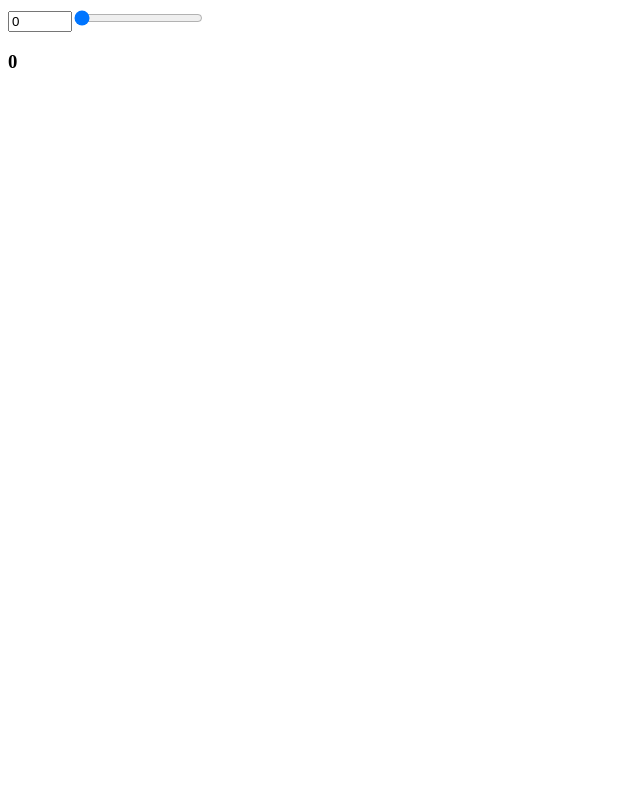
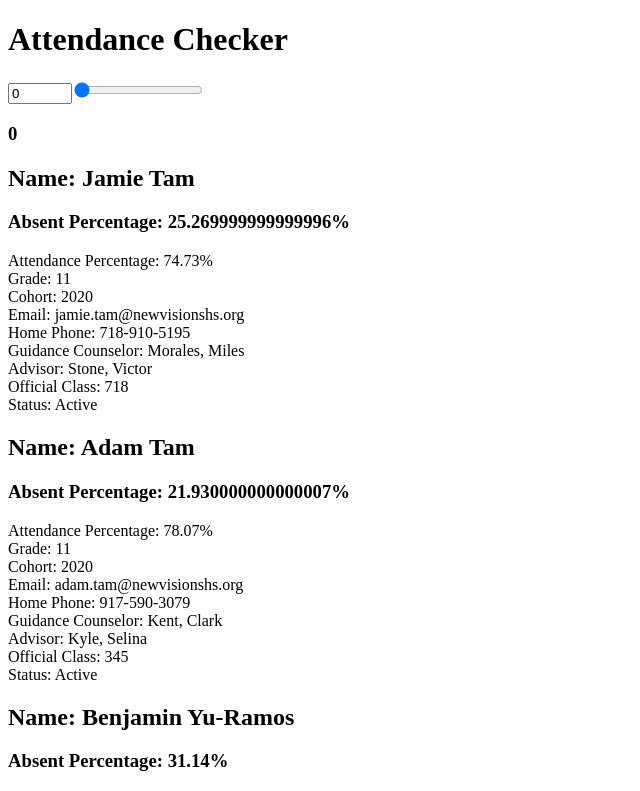
Before and after one commit to mlin367/Dashboard_Challenge, a React app: page / in a window 1280 px wide. Shown: the top 791 px of the page, without its empty margins (0-640 px from the left). Built offline with nearby package versions, Linux system fonts and the light colour scheme; the HTML template or start-up script is replaced by a standard one.

Commit message:
changed attendace percentage to absent percentage

```diff
--- a/client/src/components/App.jsx
+++ b/client/src/components/App.jsx
@@ -12,7 +12,6 @@ class App extends React.Component {
   }
 
   componentDidMount() {
-    console.log(data)
     this.setState({
       data: data.default
     })
@@ -21,11 +20,12 @@ class App extends React.Component {
   render() {
     return (
       <div className="app">
+        <h1>Attendance Checker</h1>
         <input onChange={(e) => this.setState({ threshold: e.target.value })} type="number" min="0" max="100" value={this.state.threshold} />
-        <input className="slider" onChange={(e) => this.setState({ threshold: e.target.value })} type="range" min="0.00" max="100.00" value={this.state.threshold} step="0.01"  />
+        <input className="slider" onChange={(e) => this.setState({ threshold: e.target.value })} type="range" min="0.00" max="40.00" value={this.state.threshold} step="0.01"  />
         <h3>{this.state.threshold}</h3>
         {this.state.data.map((student, i) => {
-          if (student.attendancePercentage <= this.state.threshold) {
+          if ((100 - student.attendancePercentage) >= this.state.threshold) {
             return <Student student={student} key={i} />
           }
         })}
--- a/client/src/components/Student.jsx
+++ b/client/src/components/Student.jsx
@@ -2,8 +2,9 @@ import React from 'react';
 
 const Student = props => (
   <div className="student">
-    <div className="name">Name: {props.student.firstName} {props.student.lastName}</div>
-    <h3 className="attenPer">Attendance Percentage: {props.student.attendancePercentage}%</h3>
+    <h2 className="name">Name: {props.student.firstName} {props.student.lastName}</h2>
+    <h3 className="attenPer">Absent Percentage: {100 - props.student.attendancePercentage}%</h3>
+    <div className="attenPer">Attendance Percentage: {props.student.attendancePercentage}%</div>
     <div className="grade">Grade: {props.student.grade}</div>
     <div className="cohort">Cohort: {props.student.cohort}</div>
     <div className="email">Email: {props.student.email}</div>
```
